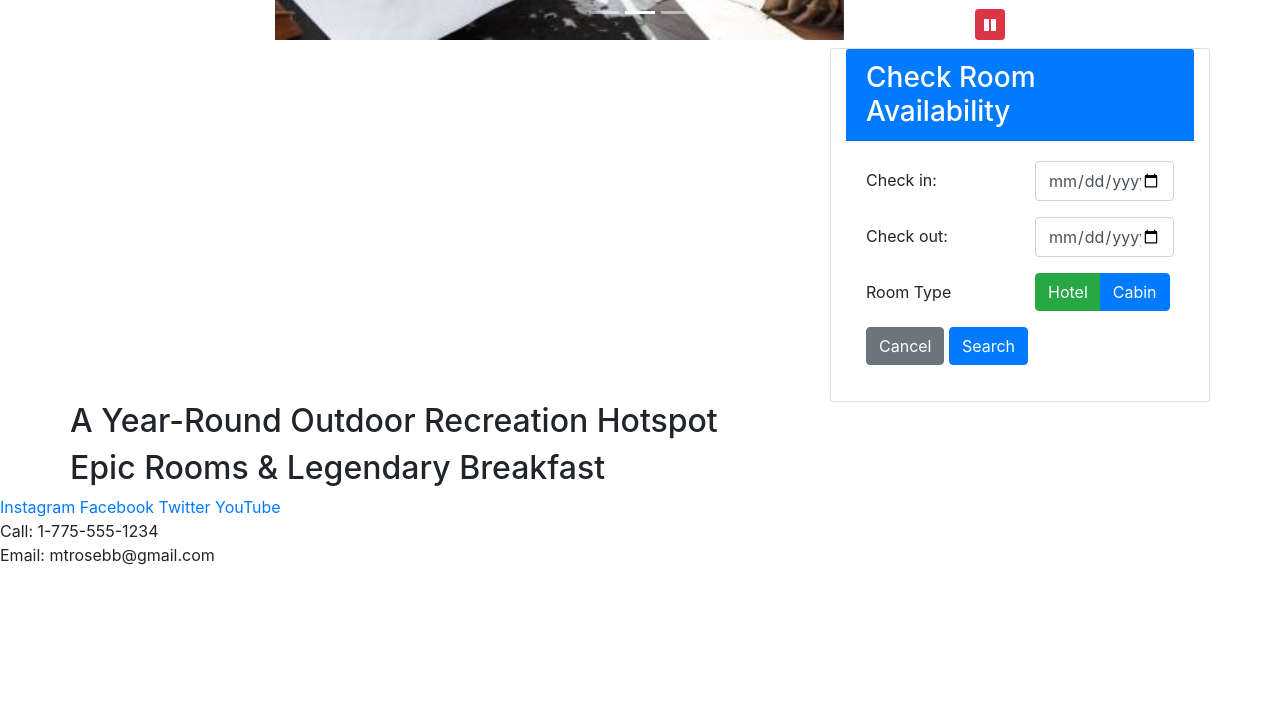
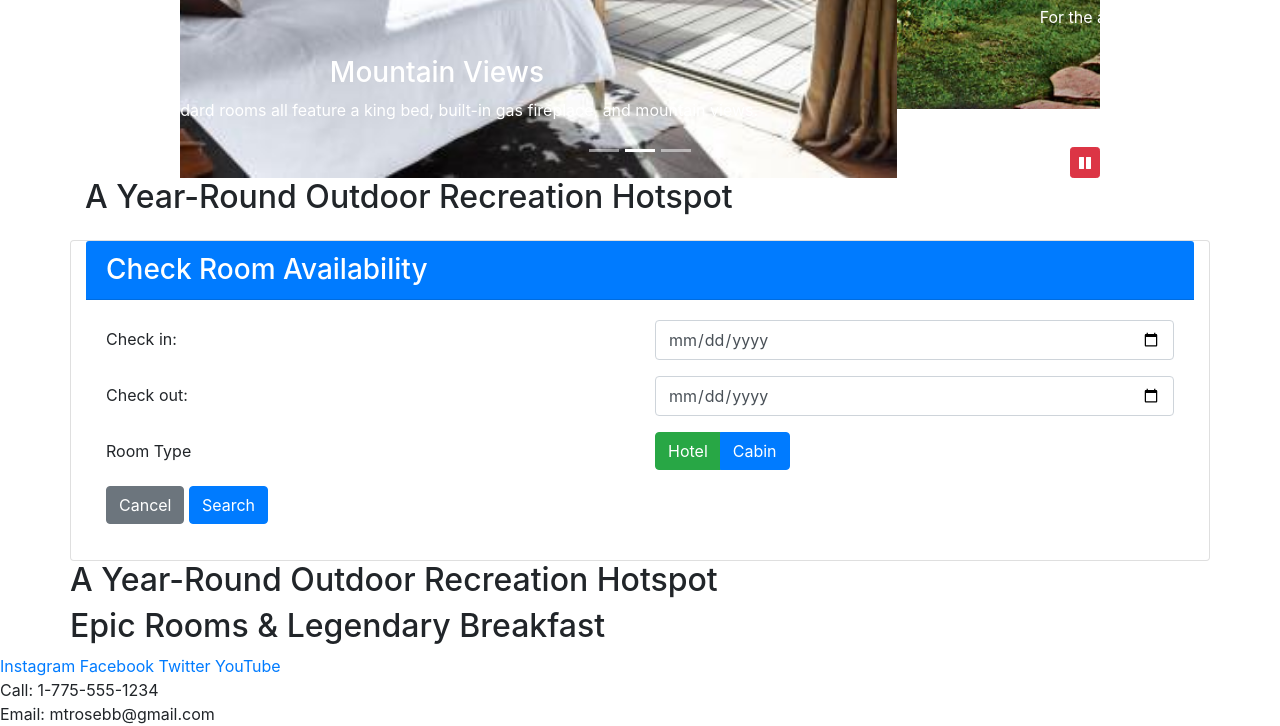
Before and after one commit to dbablin/mtrosebb, a website: page index.html in a window 1280 px wide. Shown: the part 754-1480 px from the top of the page. Before the commit the page ends 1321 px from the top, so only its background shows below. Drawn offline with nearby package versions, Linux system fonts and the light colour scheme.

Commit message:
Update index.html

```diff
--- a/index.html
+++ b/index.html
@@ -63,7 +63,7 @@
 
         <!-- Carousel Start-->
         <div class="row row-content">
-            <div class="col-md-8 mx-auto">
+            <div class="col-md-10 mx-auto">
                 <div id="homeCarousel" class="carousel slide" data-ride="carousel">
                     <ol class="carousel-indicators">
                         <li data-target="#homeCarousel" data-slide-to="0" class="active"></li>
@@ -113,25 +113,29 @@
             </div>
         </div><!-- Carousel End -->
 
+        <div class="row row-content">
+            <div class="col float-md-left">
+            <h2>A Year-Round Outdoor Recreation Hotspot</h2>
+            <p></p>
+            </div>
+
+        </div>
 
         <div class="row mt-2">
-            <div class="col-md-8">
 
-
-            </div>
-            <div class="col card"><!-- Form Card Start -->
+            <div class="col float-md-right card"><!-- Form Card Start -->
                 <h3 class="card-header bg-primary text-white">Check Room Availability</h3>
                 <div class="card-body">
                     <form id="reserveForm">
                         <div class="row form-group">
-                            <label for="date" class="col-sm-6 col-form-label">Check in:</label>
-                            <div class="col-sm-6">
+                            <label for="date" class="col-lg-6 col-form-label">Check in:</label>
+                            <div class="col-lg-6">
                                 <input type="date" name="date" id="date" class="form-control" placeholder="Date"/>
                             </div>
                         </div>
                         <div class="row form-group">
-                            <label for="date" class="col-sm-6 col-form-label">Check out:</label>
-                            <div class="col-sm-6">
+                            <label for="date" class="col-lg-6 col-form-label">Check out:</label>
+                            <div class="col-lg-6">
                                 <input type="date" name="date" id="date" class="form-control" placeholder="Date"/>
                             </div>
                         </div>
```
